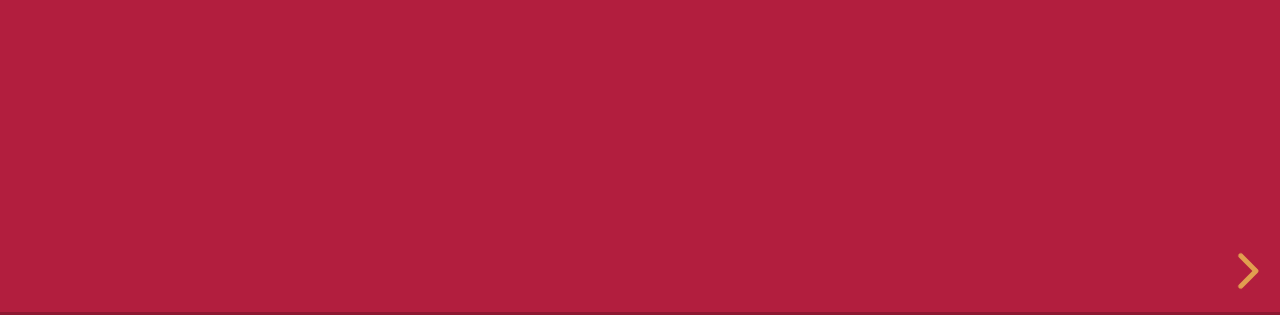
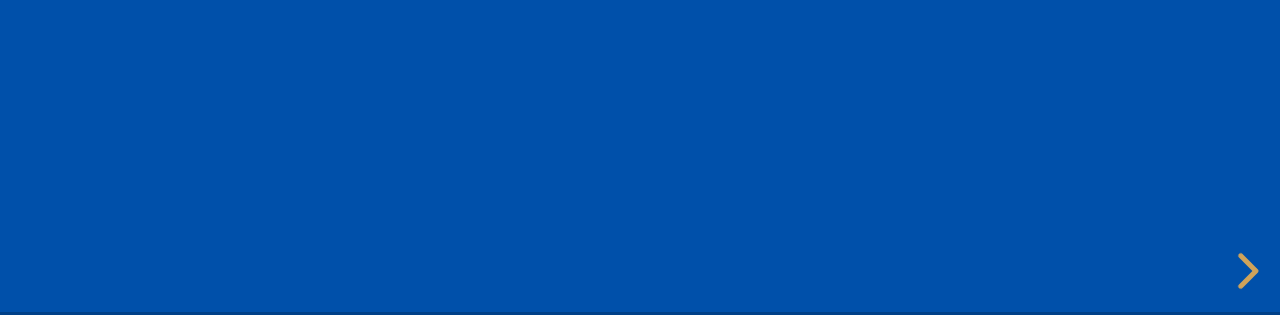
Before and after one commit to linktogo/speed-prez, a website: page index.html in a window 1280 px wide. Shown: the part 485-800 px from the top of the page. Drawn offline with nearby package versions, Linux system fonts and the light colour scheme.

Commit message:
update style

```diff
--- a/index.html
+++ b/index.html
@@ -7,7 +7,7 @@
 		<title>Retrospective Next</title>
 
 		<link rel="stylesheet" href="css/reveal.css">
-		<link rel="stylesheet" href="css/theme/zenika.css">
+		<link rel="stylesheet" href="css/theme/malakoff.css">
 
 		<!-- Theme used for syntax highlighting of code -->
 		<link rel="stylesheet" href="lib/css/zenburn.css">
```
